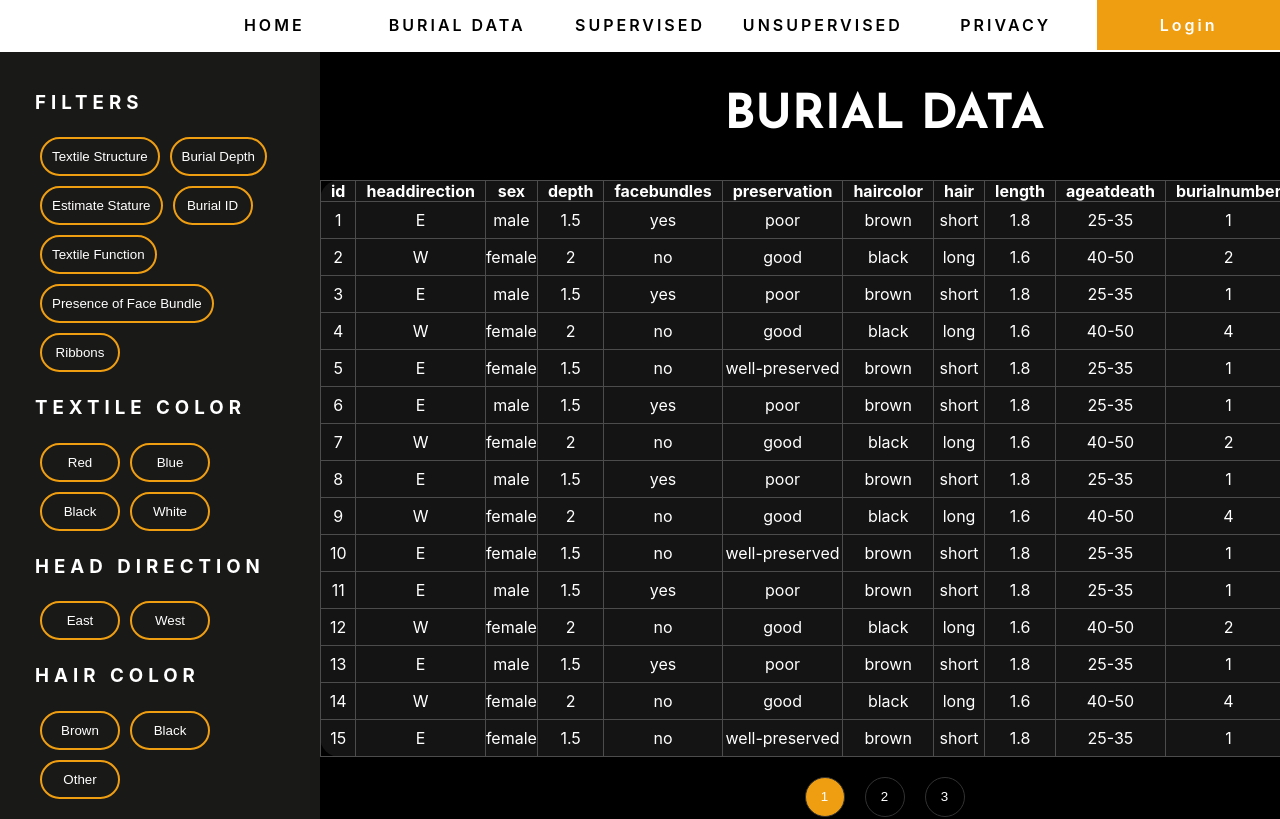
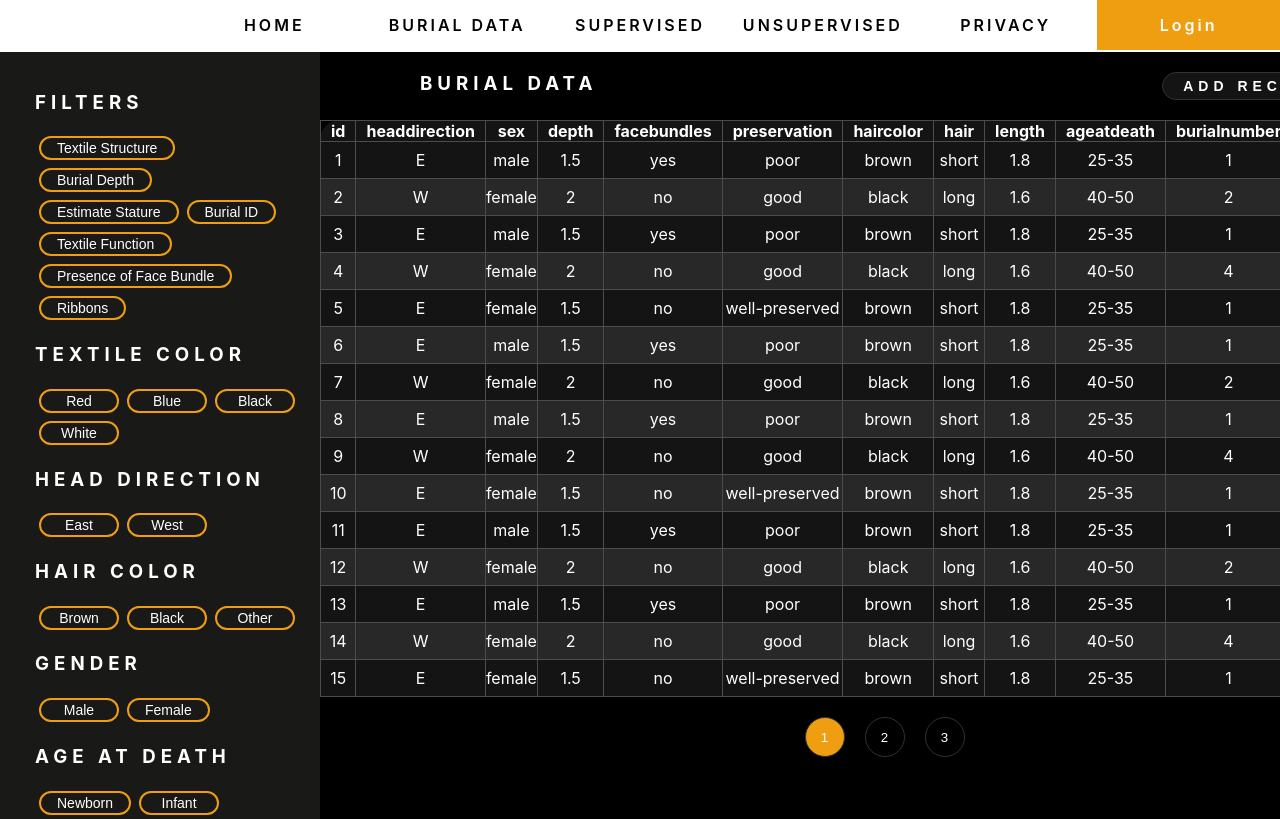
Before and after one commit to adamnorton-sunder/INTEX2, a React (Create React App) app in the folder frontend/: page /summary in a window 1280 px wide. Shown: the top 819 px of the page. Built offline with nearby package versions, Linux system fonts and the light colour scheme; what @aws-amplify/ui-react, aws-amplify would draw is missing.

Commit message:
Summary Page - Add Button and Better Filters

```diff
--- a/frontend/src/App.tsx
+++ b/frontend/src/App.tsx
@@ -8,6 +8,7 @@ import Summary from "./components/Summary/Summary";
 import Supervised from "./components/Supervised/Supervised";
 import Unsupervised from "./components/Unsupervised/Unsupervised";
 import Login from "./components/Login/loginPage";
+import AddBurial from "./components/AddBurial/AddBurial";
 
 function App() {
   return (
@@ -22,6 +23,7 @@ function App() {
           <Route path="/unsupervised" element={<Unsupervised />} />
           <Route path="/privacy" element={<Privacy />} />
           <Route path="/login" element={<Login />} />
+          <Route path="/addBurial" element={<AddBurial />} />
         </Routes>
         <div className="container"></div>
       </div>
--- /dev/null
+++ b/frontend/src/components/AddBurial/AddBurial.tsx
@@ -0,0 +1,7 @@
+function AddBurial() {
+    return (
+        <div>Add Burial</div>
+    )
+}
+
+export default AddBurial;
--- a/frontend/src/components/Summary/DataTable.tsx
+++ b/frontend/src/components/Summary/DataTable.tsx
@@ -69,8 +69,8 @@ const DataTable: React.FC<DataTableProps> = (props) => {
           </tr>
         </thead>
         <tbody>
-          {displayedData.map((item) => (
-            <tr key={item.id} style={{ border: '1px solid #4c4c4c' }}>
+          {displayedData.map((item, rowIndex) => (
+            <tr key={item.id} style={{ border: '1px solid #4c4c4c', backgroundColor: rowIndex % 2 === 0 ? 'rgb(20,20,20)' : 'rgb(40,40,40)' }}>
               {columnsToInclude.map((key, index) => (
                 <td key={`${item.id}-${index}`} style={{ border: '1px solid #4c4c4c', padding: '8px 0px' }}>{(item as any)[key]}</td>
               ))}
--- a/frontend/src/components/Summary/FilterButton.module.css
+++ b/frontend/src/components/Summary/FilterButton.module.css
@@ -1,13 +1,14 @@
 .button {
     background-color: transparent;
     color: white;
-    padding: 10px;
-    margin: 5px;
+    padding: 2px 16px;
+    margin: 4px;
     border-radius: 25px;
     border: 2px solid #ef9e12;
     cursor: pointer;
     min-width: 80px;
     transition: 0.1s;
+    font-size: 14px;
   }
 
   .button.selected {
--- /dev/null
+++ b/frontend/src/components/Summary/Summary.module.css
@@ -0,0 +1,10 @@
+.addButton {
+    background-color: rgb(20, 20, 20);
+    padding: 5px 20px;
+    border: 1px solid rgb(50, 50, 50);
+    border-radius: 20px;
+}
+
+.addButton:hover {
+    background-color: rgb(40, 40, 40);
+}
--- a/frontend/src/components/Summary/Summary.tsx
+++ b/frontend/src/components/Summary/Summary.tsx
@@ -3,8 +3,13 @@ import "../../components/Home/Home.css";
 import FilterButton from "./FilterButton";
 import DataTable from "./DataTable";
 import data from '../../mock-data.json';
+import styles from './Summary.module.css';
+import { Link } from "react-router-dom";
+import { useUserContext } from "../Login/UserContext";
 
 function Summary() {
+
+  const { user } = useUserContext();
 
   const [selectedFilters, setSelectedFilters] = useState<string[]>([]);
 
@@ -121,7 +126,16 @@ function Summary() {
           </div>
         </div>
         <div>
-          <h1>BURIAL DATA</h1>
+          <div style={{ display: 'grid', gridTemplateColumns: 'auto 1fr auto', padding: '20px 100px' }}>
+            <h3 style={{ letterSpacing: '5px', margin: '0px' }}>BURIAL DATA</h3>
+            <div></div>
+            <Link to={user?.isAuthenticated ? "/addBurial" : "/login"}>
+              <button className={styles.addButton}>
+                <h3 style={{ letterSpacing: '5px', margin: '0px', fontSize: '14px' }}>ADD RECORD</h3>
+              </button>
+            </Link>
+          </div>
+
           <div style={{ display: 'grid', placeItems: 'center' }}>
             <DataTable data={data} columnsToInclude={columnsToInclude} itemsPerPage={itemsPerPage} />
           </div>
```
Also changed, not shown: frontend/src/components/Summary/Summary.css (deleted).
